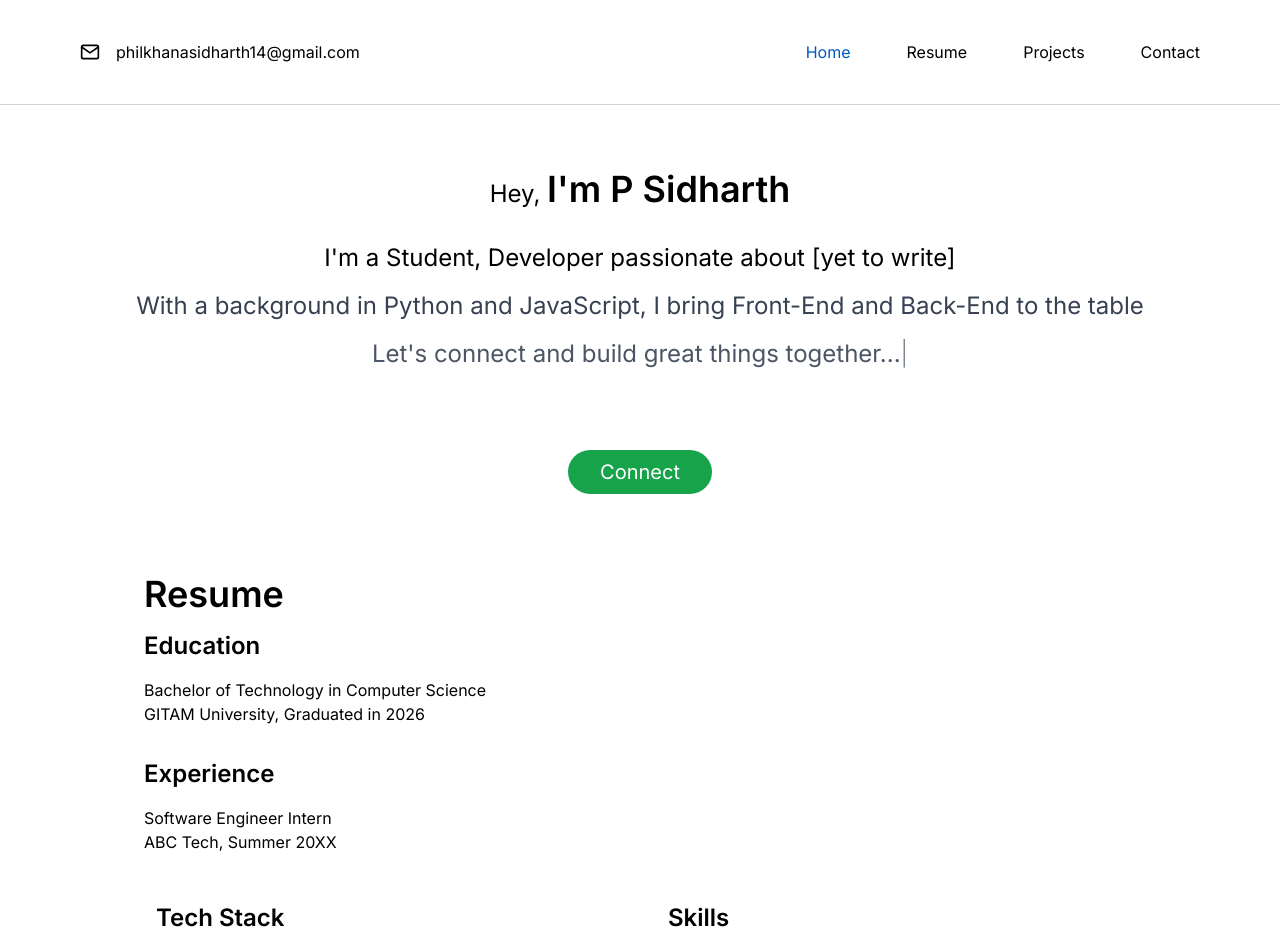
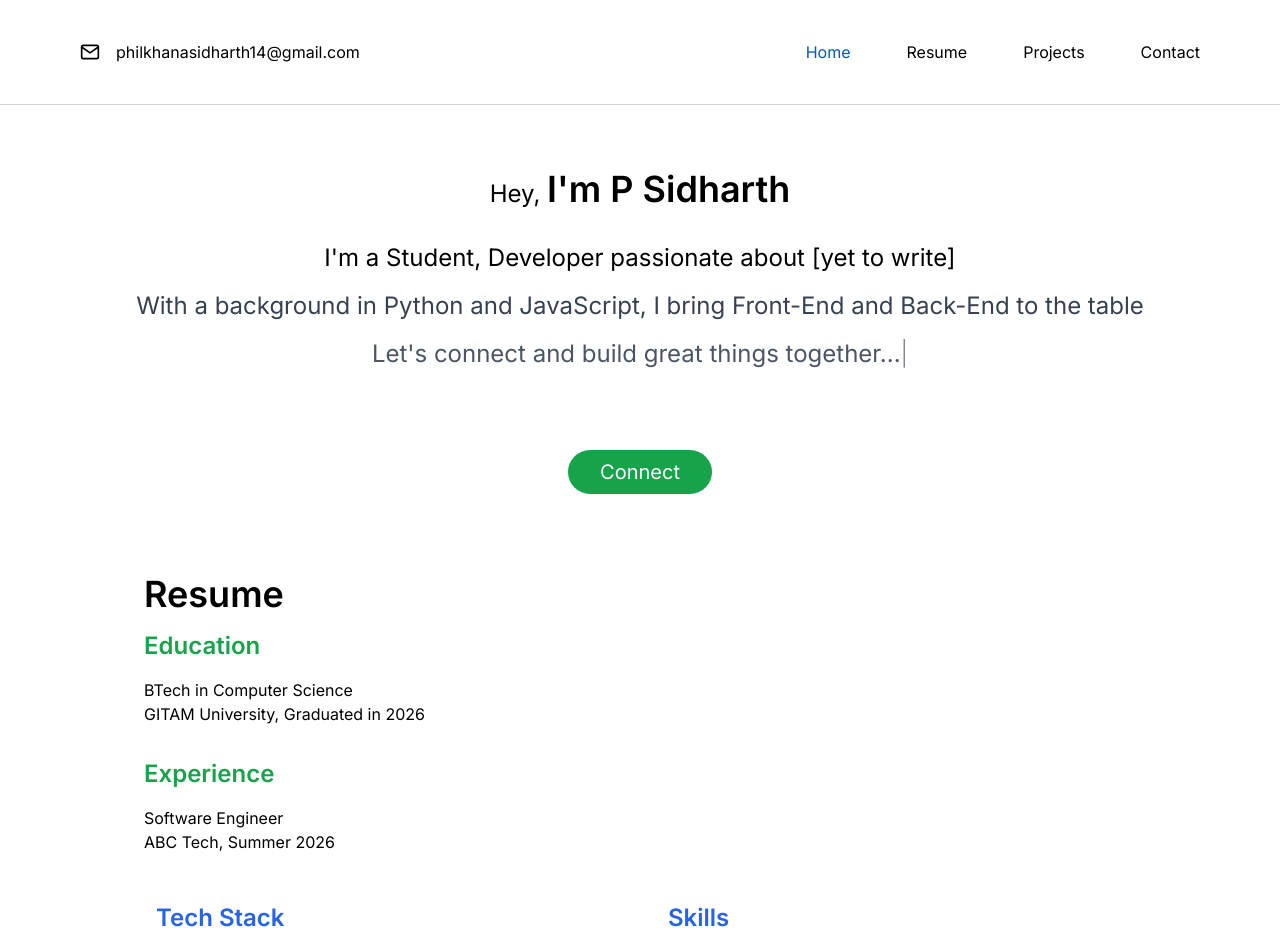
Before and after one commit to psidh/Domain, a Next.js app: page / in a window 1280 px wide. Shown: the top 952 px of the page. Built offline with nearby package versions, Linux system fonts and the light colour scheme.

Commit message:
added colours

```diff
--- a/src/app/components/Resume.js
+++ b/src/app/components/Resume.js
@@ -30,25 +30,28 @@ const Resume = () => {
     <div className="pt-4 px-8 lg:px-36">
     <h2 className="md:text-4xl text-2xl font-semibold mt-4 mb-4 text-center md:text-left">Resume</h2>
       <section className="mb-8">
-        <h3 className="md:text-2xl text-xl font-semibold mb-4">Education</h3>
+        <h3 className="md:text-2xl text-xl font-semibold mb-4 dark:text-green-500 text-green-600">Education</h3>
         <div className="md:text-justify text-center">
-        <p>Bachelor of Technology in Computer Science</p>
+        <p>BTech in Computer Science</p>
         <p>GITAM University, Graduated in 2026</p>
         </div>
       </section>
 
       <section className="mb-8">
-        <h3 className="md:text-2xl text-xl font-semibold mb-4">Experience</h3>
+        <h3 className="md:text-2xl text-xl font-semibold mb-4 dark:text-green-500 text-green-600">Experience</h3>
         <div className="md:text-justify text-center">
-        <p>Software Engineer Intern</p>
-        <p>ABC Tech, Summer 20XX</p>
+        <p>Software Engineer</p>
+        <p>ABC Tech, Summer 2026</p>
         </div>
       </section>
 
     <div className="md:grid grid-cols-2 gap-8">
       <section className="mb-8">
         <h3 className="text-2xl font-semibold mt-4 mb-4 ">
-        <span className="md:text-left lg:ml-3">Tech Stack</span></h3>
+        <span className="md:text-left lg:ml-3
+        dark:text-blue-500
+        text-blue-600">
+          Tech Stack</span></h3>
         <div className="grid grid-cols-2 gap-4">
           {techStack.map((tech, index) => (
             <div key={index} className="md:text-lg md:p-4 p-2
@@ -68,7 +71,9 @@ const Resume = () => {
 
       <section className="mb-8">
         <h3 className="text-2xl font-semibold mt-4 mb-4 md:text-left">
-          <span className="md:text-left lg:ml-3">Skills</span>
+          <span className="md:text-left lg:ml-3
+          dark:text-blue-500
+        text-blue-600">Skills</span>
         </h3>
         <div className="grid grid-cols-2 gap-4">
           {skills.map((skill, index) => (
```
